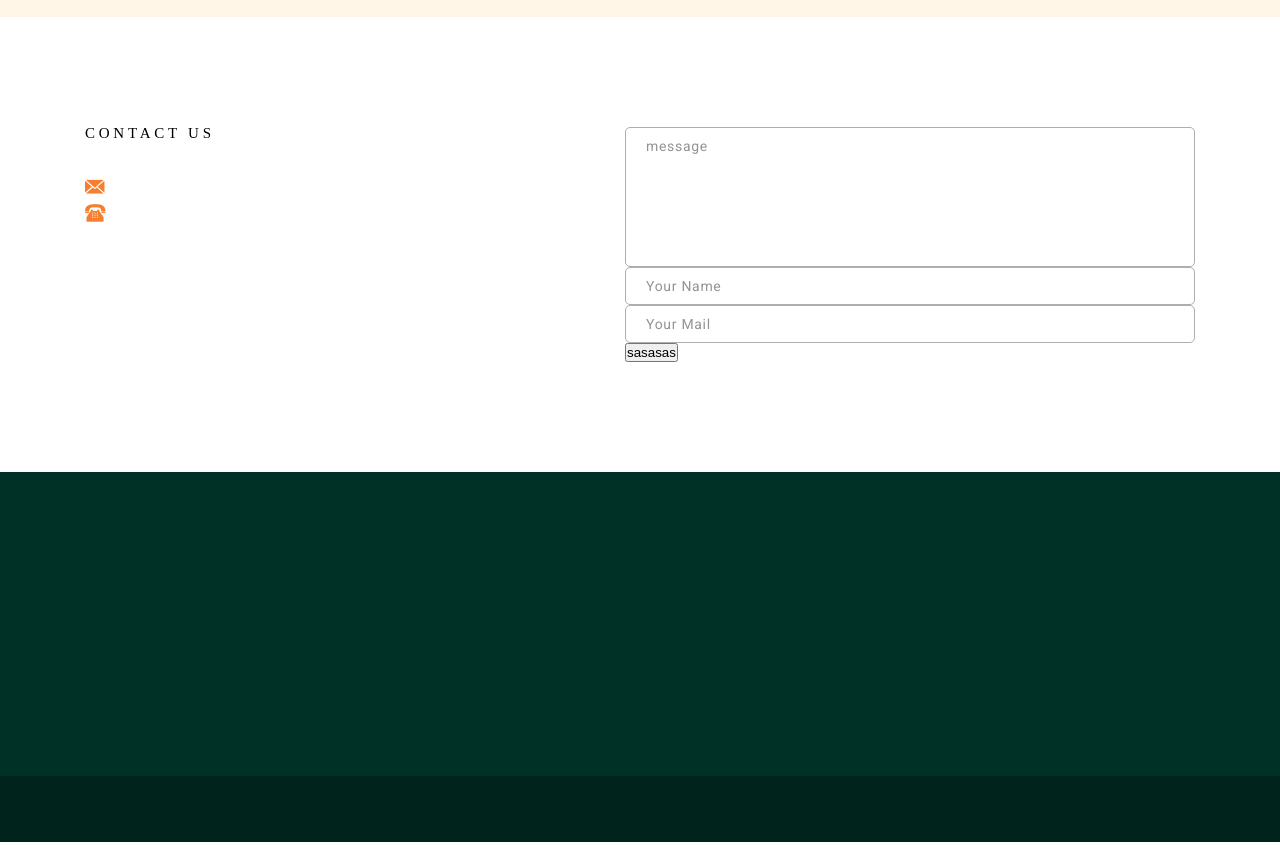
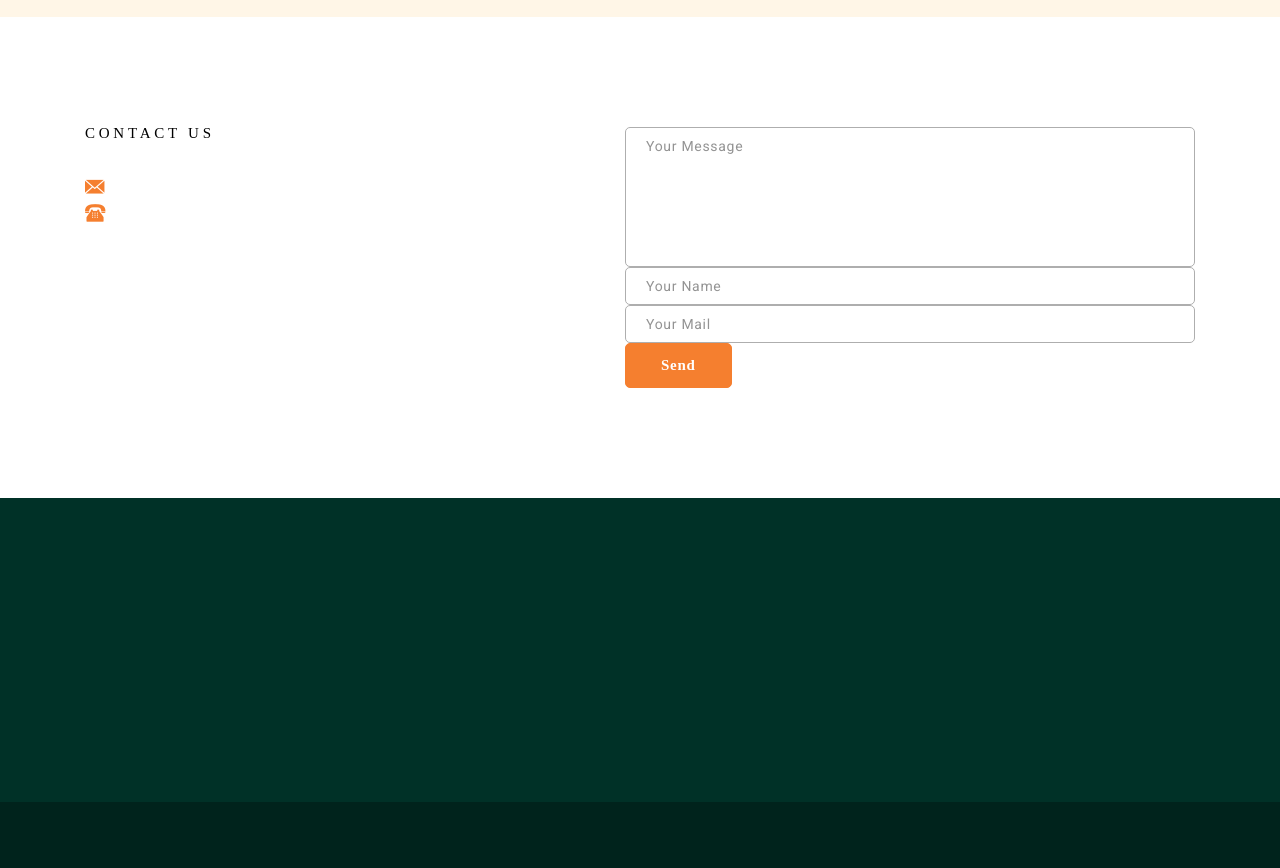
Before and after one commit to bohorquez866/maxima, a Nuxt app: page / in a window 1280 px wide. Shown: the part 800-1668 px from the top of the page. Before the commit the page ends 1642 px from the top, so only its background shows below. Built offline with nearby package versions, Linux system fonts and the light colour scheme; a web font is replaced by a local one.

Commit message:
cambios contacto

```diff
--- a/components/ContactComponent.vue
+++ b/components/ContactComponent.vue
@@ -32,20 +32,20 @@
         @submit.prevent="handleSubmit(sendEmail)"
         method="POST"
       >
-        <div>
+        <div class="input_item">
           <ValidationProvider name="text" rules="required" v-slot="{ errors }">
             <textarea
               name="message"
               id="message"
               v-model="message"
-              placeholder="message"
+              placeholder="Your Message"
               class="contact_input"
             ></textarea>
             <span style="color: red">{{ errors[0] }}</span>
           </ValidationProvider>
         </div>
 
-        <div>
+        <div class="input_item">
           <input
             type="text"
             id="name"
@@ -56,7 +56,7 @@
           />
         </div>
 
-        <div>
+        <div class="input_item">
           <input
             type="mail"
             id="email"
@@ -67,7 +67,7 @@
           />
         </div>
 
-        <button type="submit" id="form-submit">sasasas</button>
+        <button class="btn_general" type="submit" id="form-submit">Send</button>
       </form>
     </ValidationObserver>
   </section>
```
